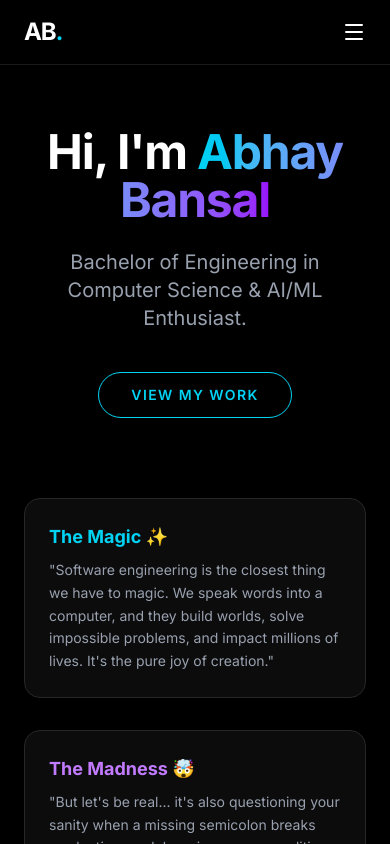
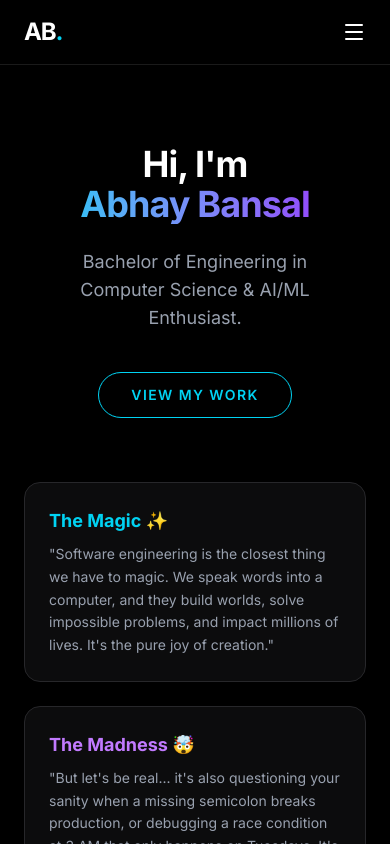
Before and after one commit to abhaybansal0322/portfolio, a Next.js app: page / in a window 390 px wide. Shown: the top 844 px of the page. Built offline with nearby package versions, Linux system fonts and the light colour scheme.

Commit message:
Fixed Overlapping part 3

```diff
--- a/src/components/Hero.tsx
+++ b/src/components/Hero.tsx
@@ -6,7 +6,7 @@ const Hero = () => {
     return (
         <section
             id="home"
-            className="min-h-screen flex items-start md:items-center justify-center bg-black text-white relative overflow-hidden pt-32 md:pt-20 pb-20"
+            className="relative w-full overflow-hidden bg-black text-white pt-36 pb-20 md:h-screen md:min-h-[800px] md:flex md:items-center md:justify-center md:pt-0 md:pb-0"
         >
             {/* Background Elements */}
             <div className="absolute inset-0 bg-[radial-gradient(circle_at_center,_var(--tw-gradient-stops))] from-cyan-900/20 via-black to-black" />
@@ -16,16 +16,16 @@ const Hero = () => {
                     initial={{ opacity: 0, y: 20 }}
                     animate={{ opacity: 1, y: 0 }}
                     transition={{ duration: 0.8 }}
-                    className="text-5xl md:text-7xl font-bold mb-6 tracking-tight"
+                    className="text-4xl sm:text-5xl md:text-7xl font-bold mb-6 tracking-tight"
                 >
-                    Hi, I'm <span className="text-transparent bg-clip-text bg-gradient-to-r from-cyan-400 to-purple-600">Abhay Bansal</span>
+                    Hi, I'm <span className="text-transparent bg-clip-text bg-gradient-to-r from-cyan-400 to-purple-600 block sm:inline">Abhay Bansal</span>
                 </motion.h1>
 
                 <motion.p
                     initial={{ opacity: 0, y: 20 }}
                     animate={{ opacity: 1, y: 0 }}
                     transition={{ duration: 0.8, delay: 0.2 }}
-                    className="text-xl md:text-2xl text-gray-400 mb-10 max-w-2xl mx-auto"
+                    className="text-lg sm:text-xl md:text-2xl text-gray-400 mb-10 max-w-2xl mx-auto px-4"
                 >
                     Bachelor of Engineering in Computer Science & AI/ML Enthusiast.
                 </motion.p>
@@ -47,7 +47,7 @@ const Hero = () => {
                     initial={{ opacity: 0 }}
                     animate={{ opacity: 1 }}
                     transition={{ duration: 1, delay: 0.8 }}
-                    className="mt-20 grid grid-cols-1 md:grid-cols-2 gap-8 max-w-4xl mx-auto text-left"
+                    className="mt-16 md:mt-20 grid grid-cols-1 md:grid-cols-2 gap-6 md:gap-8 max-w-4xl mx-auto text-left"
                 >
                     <div className="p-6 rounded-2xl bg-zinc-900/50 border border-zinc-800 backdrop-blur-sm">
                         <h3 className="text-cyan-400 font-bold mb-2 text-lg">The Magic ✨</h3>
```
